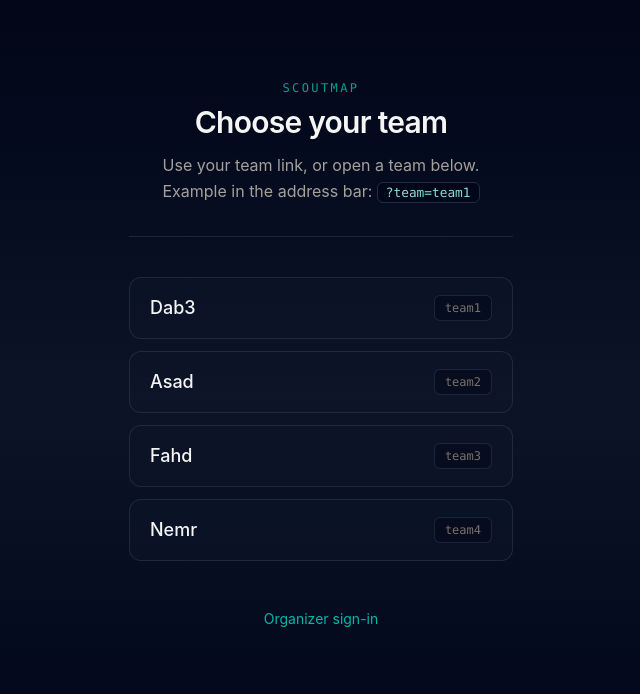
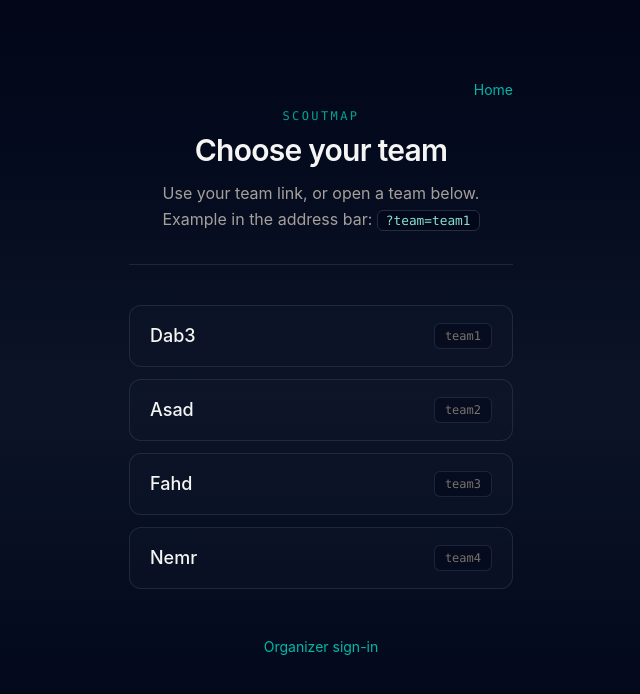
Before and after one commit to markyasser/ScoutMapGame, a React (Vite) app: page / in a window 1280 px wide. Shown: the top 694 px of the page, without its empty margins (319-959 px from the left). Built offline with nearby package versions, Linux system fonts and the light colour scheme; no server answers.

Commit message:
organizing

```diff
--- a/src/pages/AdminPage.tsx
+++ b/src/pages/AdminPage.tsx
@@ -142,7 +142,7 @@ export function AdminPage() {
           <div className="flex flex-wrap items-end justify-between gap-4">
             <div>
               <h1 className="font-mono text-xl text-stone-100">Organizer console</h1>
-              <p className="text-sm text-stone-500">Map and targets at the top; names and game settings follow.</p>
+              <p className="text-sm text-stone-500">Map first, then accuracy and game settings; team names at the bottom.</p>
             </div>
             <div className="flex flex-wrap items-center gap-2">
               {apiActive ? (
@@ -400,31 +400,6 @@ export function AdminPage() {
           </details>
         </section>
 
-        <section className="space-y-3 rounded-xl border border-slate-600/35 bg-slate-900/40 p-4">
-          <h2 className="font-mono text-sm text-stone-200">Team names</h2>
-          <p className="text-xs text-stone-500">
-            Shown on the home team picker and in the header while playing. Use{' '}
-            <span className="text-stone-400">Save to players</span> to sync.
-          </p>
-          <div className="grid gap-3 sm:grid-cols-2">
-            {TEAMS.map((t) => (
-              <div key={t} className="flex flex-col gap-1.5">
-                <label className="text-xs font-mono text-stone-500" htmlFor={`admin-team-name-${t}`}>
-                  {t}
-                </label>
-                <input
-                  id={`admin-team-name-${t}`}
-                  type="text"
-                  maxLength={80}
-                  className="rounded border border-slate-600/50 bg-slate-950/80 px-3 py-2 text-stone-100"
-                  value={teamLabels[t]}
-                  onChange={(e) => setTeamLabel(t, e.target.value)}
-                />
-              </div>
-            ))}
-          </div>
-        </section>
-
         <section className="space-y-6 rounded-xl border border-slate-600/35 bg-slate-900/40 p-4">
           <h2 className="font-mono text-sm text-stone-200">Accuracy &amp; game configuration</h2>
           <div className="grid gap-6 lg:grid-cols-2">
@@ -574,6 +549,31 @@ export function AdminPage() {
             </div>
           </div>
         </section>
+
+        <section className="space-y-3 rounded-xl border border-slate-600/35 bg-slate-900/40 p-4">
+          <h2 className="font-mono text-sm text-stone-200">Team names</h2>
+          <p className="text-xs text-stone-500">
+            Shown on the home team picker and in the header while playing. Use{' '}
+            <span className="text-stone-400">Save to players</span> to sync.
+          </p>
+          <div className="grid gap-3 sm:grid-cols-2">
+            {TEAMS.map((t) => (
+              <div key={t} className="flex flex-col gap-1.5">
+                <label className="text-xs font-mono text-stone-500" htmlFor={`admin-team-name-${t}`}>
+                  {t}
+                </label>
+                <input
+                  id={`admin-team-name-${t}`}
+                  type="text"
+                  maxLength={80}
+                  className="rounded border border-slate-600/50 bg-slate-950/80 px-3 py-2 text-stone-100"
+                  value={teamLabels[t]}
+                  onChange={(e) => setTeamLabel(t, e.target.value)}
+                />
+              </div>
+            ))}
+          </div>
+        </section>
       </div>
     </div>
   )
--- a/src/pages/TeamGamePage.tsx
+++ b/src/pages/TeamGamePage.tsx
@@ -1,5 +1,5 @@
 import { useMemo, useState } from 'react'
-import { useSearchParams } from 'react-router-dom'
+import { Link, useSearchParams } from 'react-router-dom'
 import { isTeamId } from '../config/mapConfig'
 import { useTeamLabels } from '../hooks/useTeamLabels'
 import { useMapTargets } from '../hooks/useMapTargetsContext'
@@ -15,7 +15,13 @@ function TeamSelect() {
   return (
     <div className="w-full">
       <div className="mx-auto max-w-md px-5 pb-16 pt-16 sm:px-8 sm:pt-20">
-        <header className="mb-10 border-b border-slate-700/50 pb-8 text-center">
+        <div className="mb-10 border-b border-slate-700/50 pb-8">
+          <div className="mb-4 flex items-center justify-end sm:mb-2">
+            <Link to="/" className="text-sm text-teal-400/85 hover:text-teal-300 hover:underline">
+              Home
+            </Link>
+          </div>
+          <header className="text-center">
           <p className="mb-2 font-mono text-xs font-medium uppercase tracking-[0.2em] text-teal-500/85">
             ScoutMap
           </p>
@@ -29,6 +35,7 @@ function TeamSelect() {
             </code>
           </p>
         </header>
+        </div>
 
         <ul className="space-y-3">
           {(['team1', 'team2', 'team3', 'team4'] as const).map((t) => (
@@ -150,6 +157,8 @@ export function TeamGamePage() {
     <div className="w-full">
       <div className="mx-auto max-w-4xl px-3 pb-8 pt-6">
         <header className="mb-6 border-b border-slate-700/50 pb-4">
+          <div className="flex flex-wrap items-start justify-between gap-3">
+            <div className="min-w-0">
               <h1 className="font-mono text-xl font-semibold text-stone-100">Team: {name}</h1>
               <div className="mt-2 flex flex-wrap items-center gap-4 text-sm text-stone-400">
                 <span>
@@ -164,6 +173,14 @@ export function TeamGamePage() {
                     </span>
                   </span>
                 )}
+              </div>
+            </div>
+            <Link
+              to="/"
+              className="shrink-0 text-sm text-teal-400/85 hover:text-teal-300 hover:underline"
+            >
+              Home
+            </Link>
           </div>
         </header>
 
```
Lines whose indentation alone changed are shown as unchanged.
